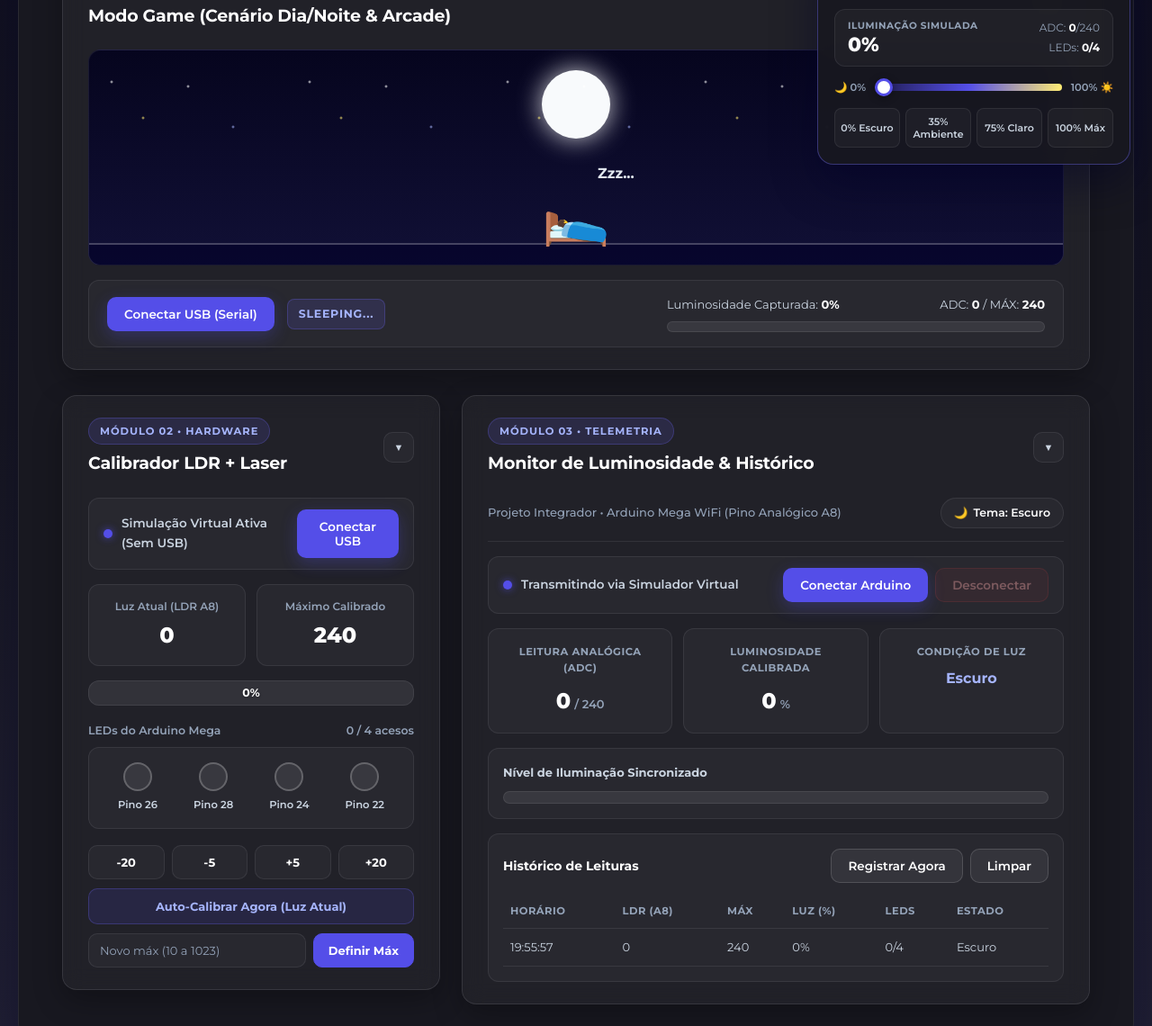
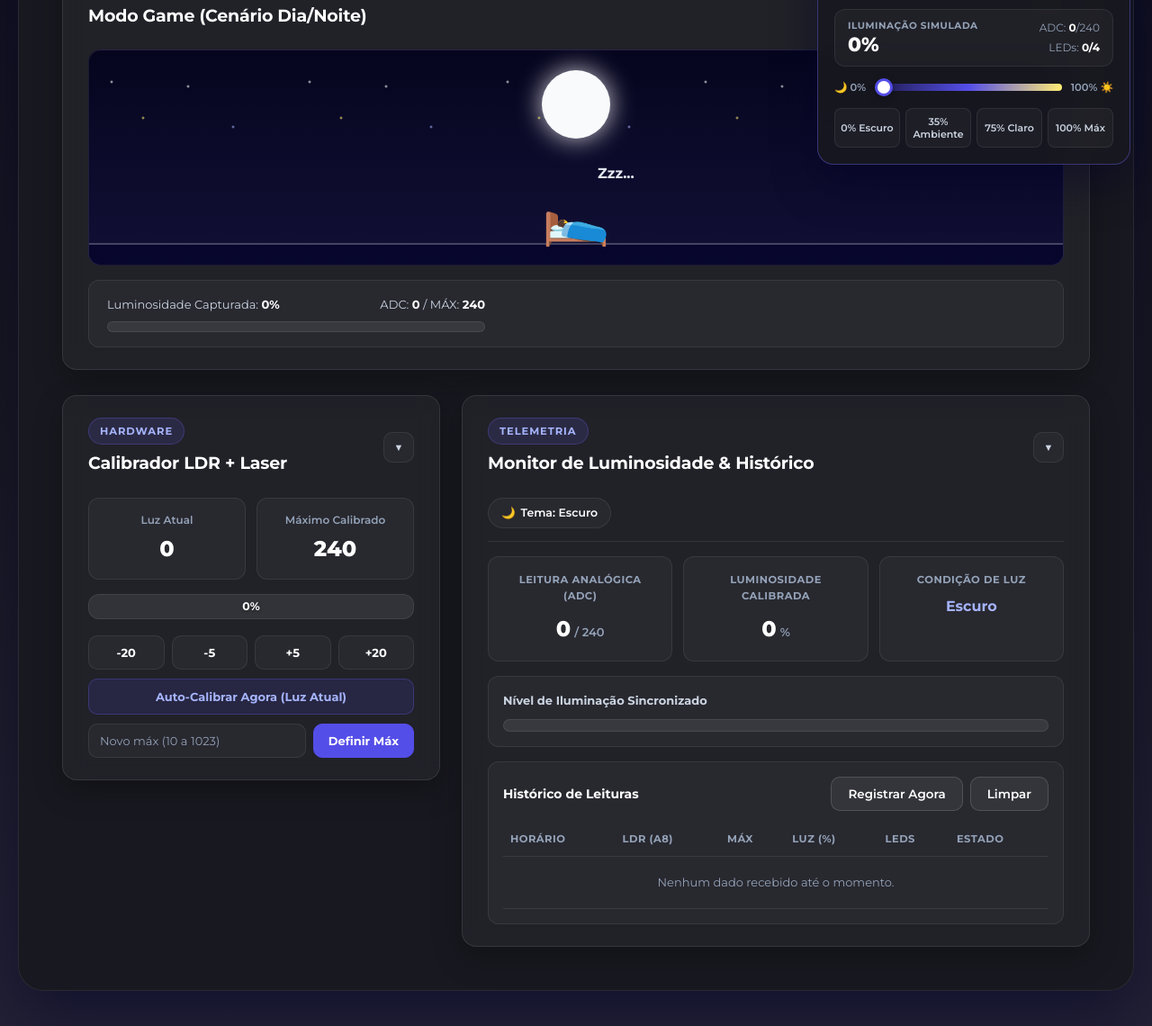
Before and after one commit to TheusGalvao/ProjetoIntegrador-ADG, a plain HTML site: page unificado.html in a window 1280 px wide. Shown: the part 593-1733 px from the top of the page at 90% size. Drawn offline with Linux system fonts and the light colour scheme.

Commit message:
Remodelei a tela de simulação
Removed unused controls and updated module titles for clarity.

```diff
--- a/unificado.html
+++ b/unificado.html
@@ -114,8 +114,8 @@
       <section id="div-game" class="modulo-box glass-card">
         <div class="modulo-header" onclick="toggleModulo('game')">
           <div class="modulo-header-title">
-            <span class="block-tag">Módulo 01 &bull; Visualização</span>
-            <h3>Modo Game (Cenário Dia/Noite &amp; Arcade)</h3>
+            <span class="block-tag">Visualização</span>
+            <h3>Modo Game (Cenário Dia/Noite)</h3>
           </div>
           <button class="btn-collapse" type="button" aria-label="Recolher/Expandir">
             <span id="collapse-icon-game" class="collapse-arrow">▼</span>
@@ -152,11 +152,6 @@
 
           <!-- Painel Inferior do Game -->
           <div class="game-ui-panel">
-            <div class="ui-controls">
-              <button id="game-btn-conectar" class="btn btn-primary" onclick="toggleSerial()">Conectar USB (Serial)</button>
-              <div id="game-status-text" class="game-status-text">SLEEPING...</div>
-            </div>
-
             <div class="game-ui-stats">
               <div class="game-stats-header">
                 <span class="game-stats-label">Luminosidade Capturada: <strong id="game-val-porcentagem">0%</strong></span>
@@ -177,7 +172,7 @@
         <section id="div-calibrador" class="modulo-box glass-card">
           <div class="modulo-header" onclick="toggleModulo('calibrador')">
             <div class="modulo-header-title">
-              <span class="block-tag">Módulo 02 &bull; Hardware</span>
+              <span class="block-tag">Hardware</span>
               <h3>Calibrador LDR + Laser</h3>
             </div>
             <button class="btn-collapse" type="button" aria-label="Recolher/Expandir">
@@ -186,19 +181,11 @@
           </div>
 
           <div id="content-calibrador" class="modulo-body">
-            <!-- Barra de Conexão USB Serial -->
-            <div class="cal-serial-bar">
-              <div class="cal-serial-status">
-                <span class="dot" id="cal-dot-status"></span>
-                <span id="cal-txt-status">Simulação Virtual Ativa</span>
-              </div>
-              <button id="cal-btn-serial" class="btn btn-primary" onclick="toggleSerial()">Conectar USB</button>
-            </div>
 
             <!-- Leituras Principais do Calibrador -->
             <div class="cal-stats">
               <div class="cal-stat-box">
-                <span class="cal-stat-label">Luz Atual (LDR A8)</span>
+                <span class="cal-stat-label">Luz Atual</span>
                 <span class="cal-stat-val" id="cal-ldr">0</span>
               </div>
               <div class="cal-stat-box">
@@ -211,30 +198,6 @@
             <div class="cal-bar-wrap">
               <div class="cal-bar-fill" id="cal-bar"></div>
               <div class="cal-bar-text" id="cal-pct">0%</div>
-            </div>
-
-            <!-- 4 LEDs Físicos Espelhados na Tela -->
-            <div class="cal-leds-title">
-              <span>LEDs do Arduino Mega</span>
-              <span id="cal-leds-count">0 / 4 acesos</span>
-            </div>
-            <div class="cal-leds">
-              <div class="led-item">
-                <div class="led" id="led1" title="1º LED - Pino 26"></div>
-                <span>Pino 26</span>
-              </div>
-              <div class="led-item">
-                <div class="led" id="led2" title="2º LED - Pino 28"></div>
-                <span>Pino 28</span>
-              </div>
-              <div class="led-item">
-                <div class="led" id="led3" title="3º LED - Pino 24"></div>
-                <span>Pino 24</span>
-              </div>
-              <div class="led-item">
-                <div class="led" id="led4" title="4º LED - Pino 22"></div>
-                <span>Pino 22</span>
-              </div>
             </div>
 
             <!-- Controles de Ajuste de Calibração -->
@@ -258,7 +221,7 @@
         <section id="div-dashboard" class="modulo-box glass-card">
           <div class="modulo-header" onclick="toggleModulo('dashboard')">
             <div class="modulo-header-title">
-              <span class="block-tag">Módulo 03 &bull; Telemetria</span>
+              <span class="block-tag">Telemetria</span>
               <h3>Monitor de Luminosidade &amp; Histórico</h3>
             </div>
             <button class="btn-collapse" type="button" aria-label="Recolher/Expandir">
@@ -268,23 +231,9 @@
 
           <div id="content-dashboard" class="modulo-body">
             <div class="dash-header">
-              <p class="dash-subtitle">Projeto Integrador &bull; Arduino Mega WiFi (Pino Analógico A8)</p>
               <div id="dash-theme-indicator" class="theme-indicator-box" onclick="alternarTemaManual()" title="Clique para alternar o tema manualmente">
                 <span id="dash-theme-icon">🌙</span>
                 <span id="dash-theme-text">Tema: Escuro</span>
-              </div>
-            </div>
-
-            <!-- Controles de Conexão Sincronizados -->
-            <div class="dash-controls">
-              <div class="cal-serial-status">
-                <span id="dash-status-dot" class="dot"></span>
-                <span id="dash-status-text">Transmitindo via Simulador Virtual</span>
-              </div>
-
-              <div class="dash-buttons">
-                <button id="dash-btn-conectar" class="btn btn-primary" onclick="conectarSerial()">Conectar Arduino</button>
-                <button id="dash-btn-desconectar" class="btn btn-danger" onclick="desconectarSerial()" disabled>Desconectar</button>
               </div>
             </div>
 
```
